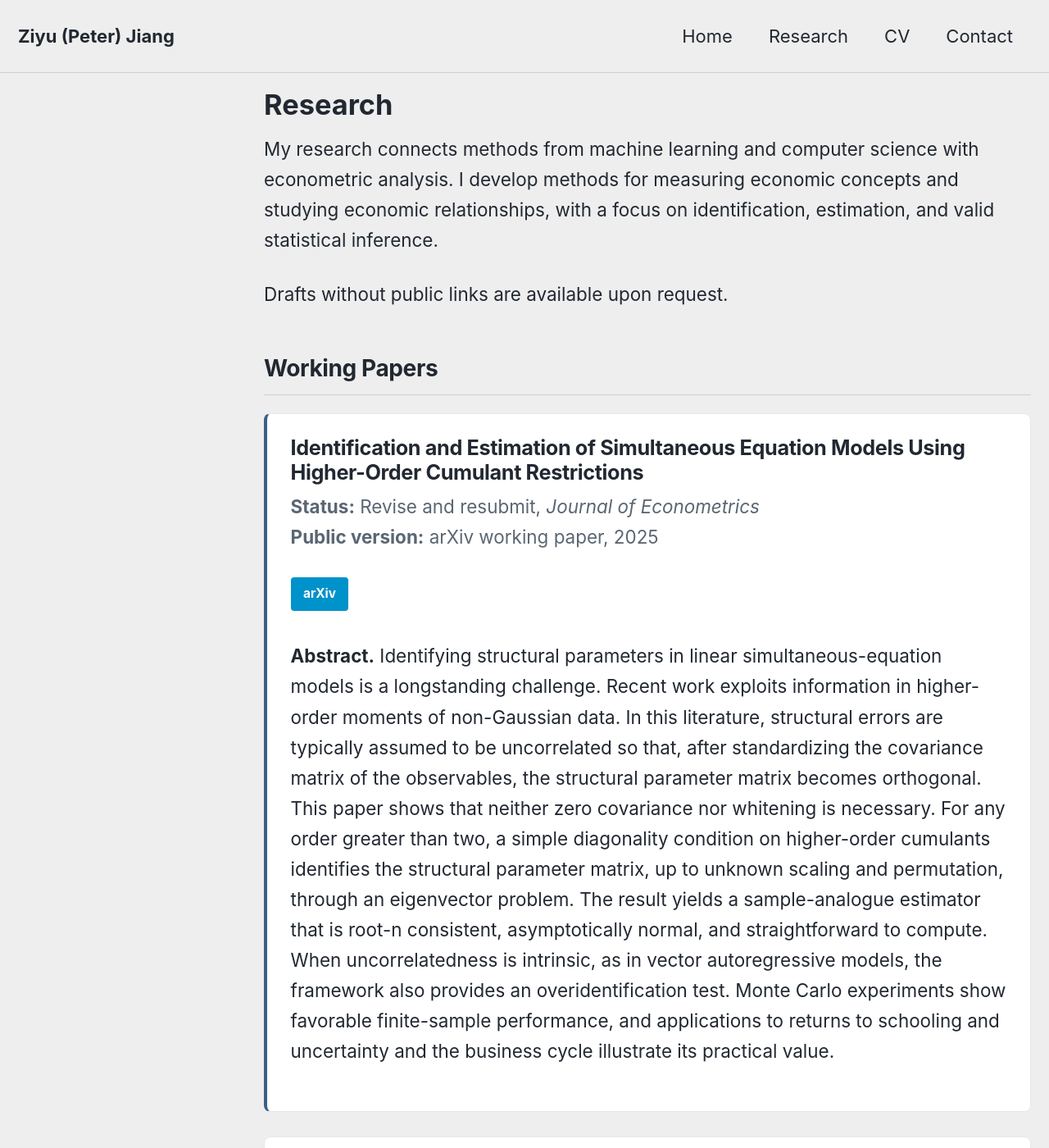
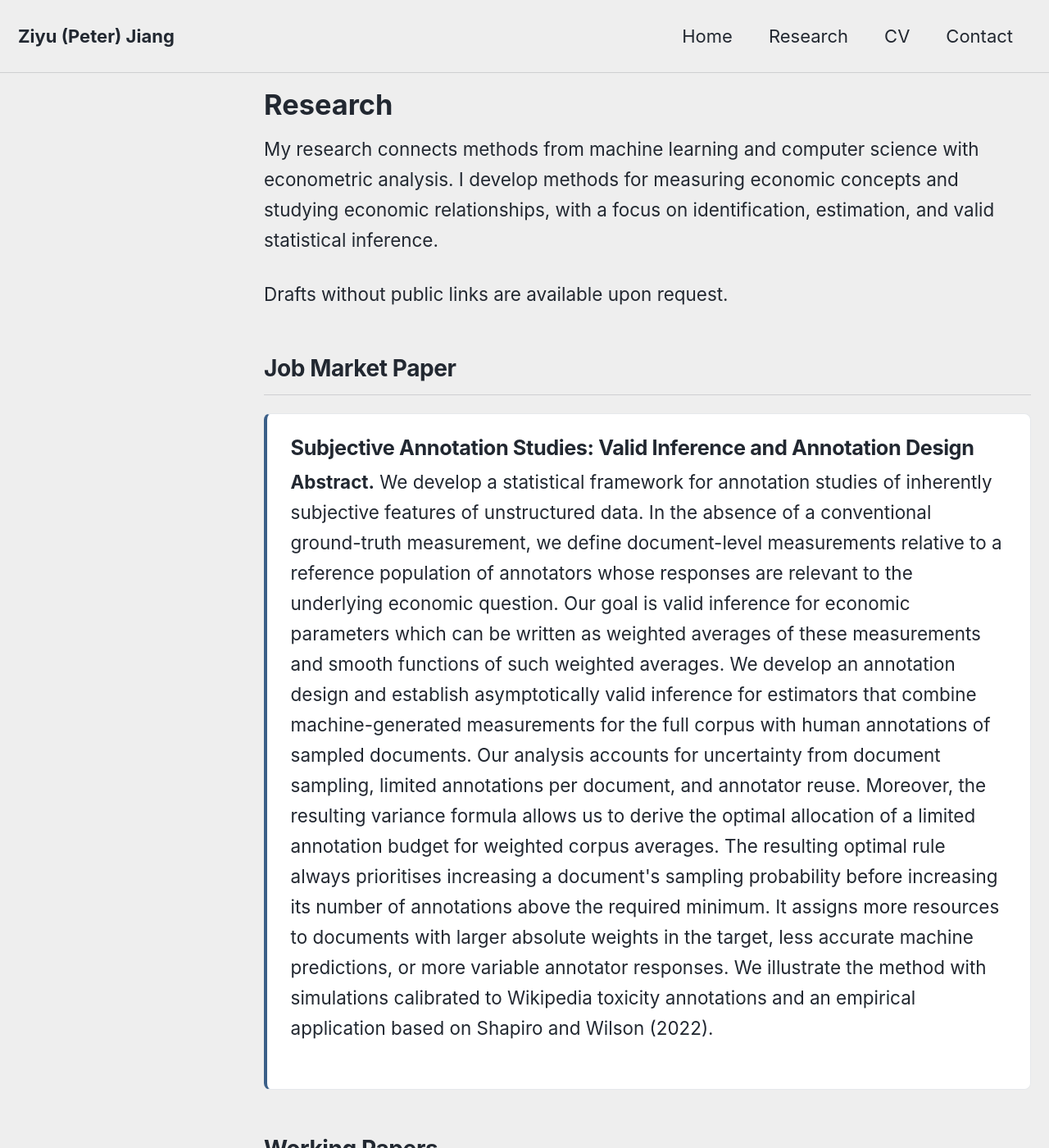
Before and after one commit to ziyupeterjiang/ziyupeterjiang.github.io, a Jekyll site: the page built from _pages/research.md, in a window 1280 px wide and 1400 px high. Shown: the whole window at 82% size. Built offline with Jekyll 4.4.1, drawn with Linux system fonts in a browser that asks for light colours; cached includes are drawn as plain includes.

Commit message:
Add job market paper abstract without download link

```diff
--- a/_pages/research.md
+++ b/_pages/research.md
@@ -10,6 +10,14 @@ author_profile: false
 My research connects methods from machine learning and computer science with econometric analysis. I develop methods for measuring economic concepts and studying economic relationships, with a focus on identification, estimation, and valid statistical inference.
 
 Drafts without public links are available upon request.
+
+## Job Market Paper
+
+<article class="paper-card paper-card--featured">
+  <h3>Subjective Annotation Studies: Valid Inference and Annotation Design</h3>
+
+  <p><strong>Abstract.</strong> We develop a statistical framework for annotation studies of inherently subjective features of unstructured data. In the absence of a conventional ground-truth measurement, we define document-level measurements relative to a reference population of annotators whose responses are relevant to the underlying economic question. Our goal is valid inference for economic parameters which can be written as weighted averages of these measurements and smooth functions of such weighted averages. We develop an annotation design and establish asymptotically valid inference for estimators that combine machine-generated measurements for the full corpus with human annotations of sampled documents. Our analysis accounts for uncertainty from document sampling, limited annotations per document, and annotator reuse. Moreover, the resulting variance formula allows us to derive the optimal allocation of a limited annotation budget for weighted corpus averages. The resulting optimal rule always prioritises increasing a document's sampling probability before increasing its number of annotations above the required minimum. It assigns more resources to documents with larger absolute weights in the target, less accurate machine predictions, or more variable annotator responses. We illustrate the method with simulations calibrated to Wikipedia toxicity annotations and an empirical application based on Shapiro and Wilson (2022).</p>
+</article>
 
 ## Working Papers
 
@@ -56,5 +64,3 @@ Drafts without public links are available upon request.
     <strong>Status:</strong> Work in progress
   </p>
 </article>
-
-<!-- When you are on the job market, add a separate "Job Market Paper" heading above the relevant paper and place it first. -->
```
